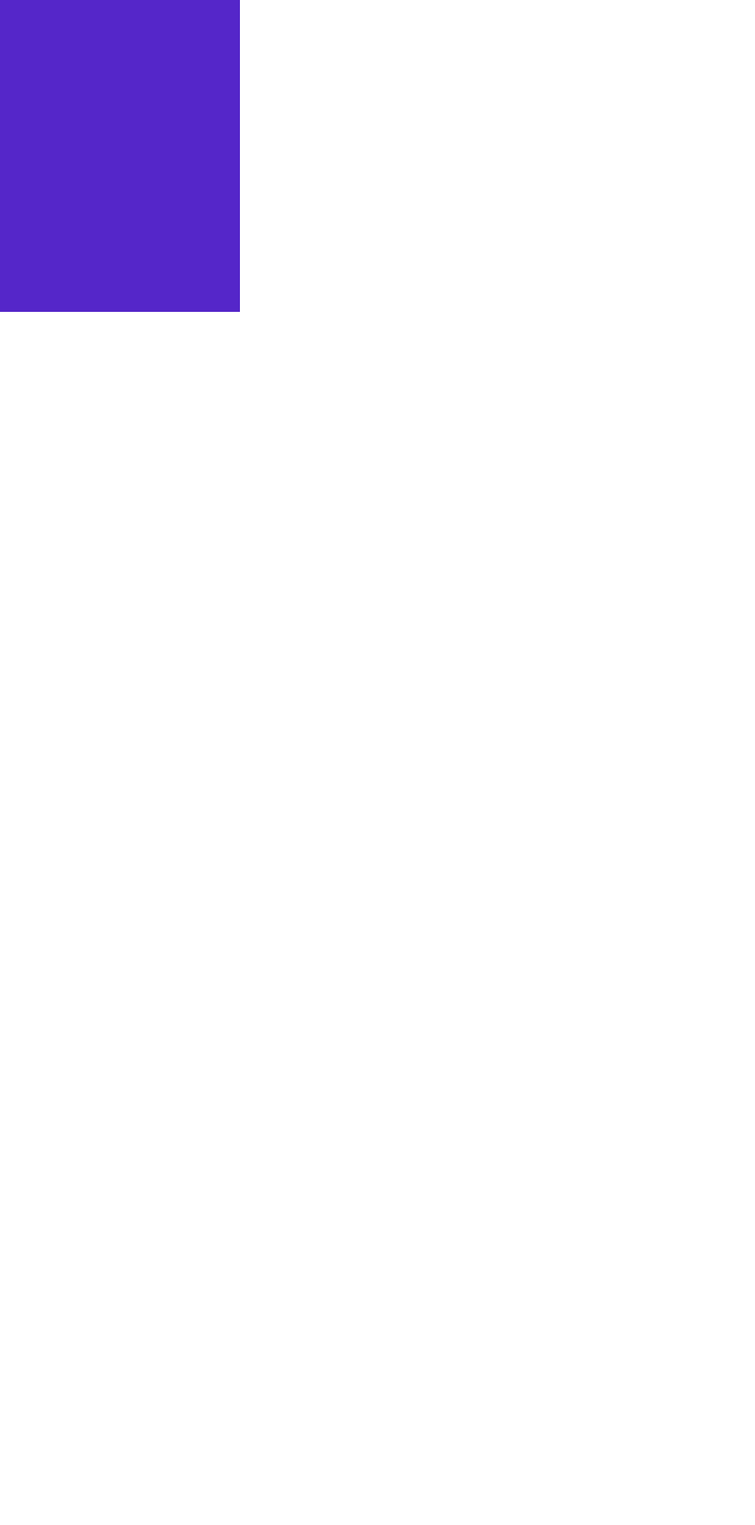
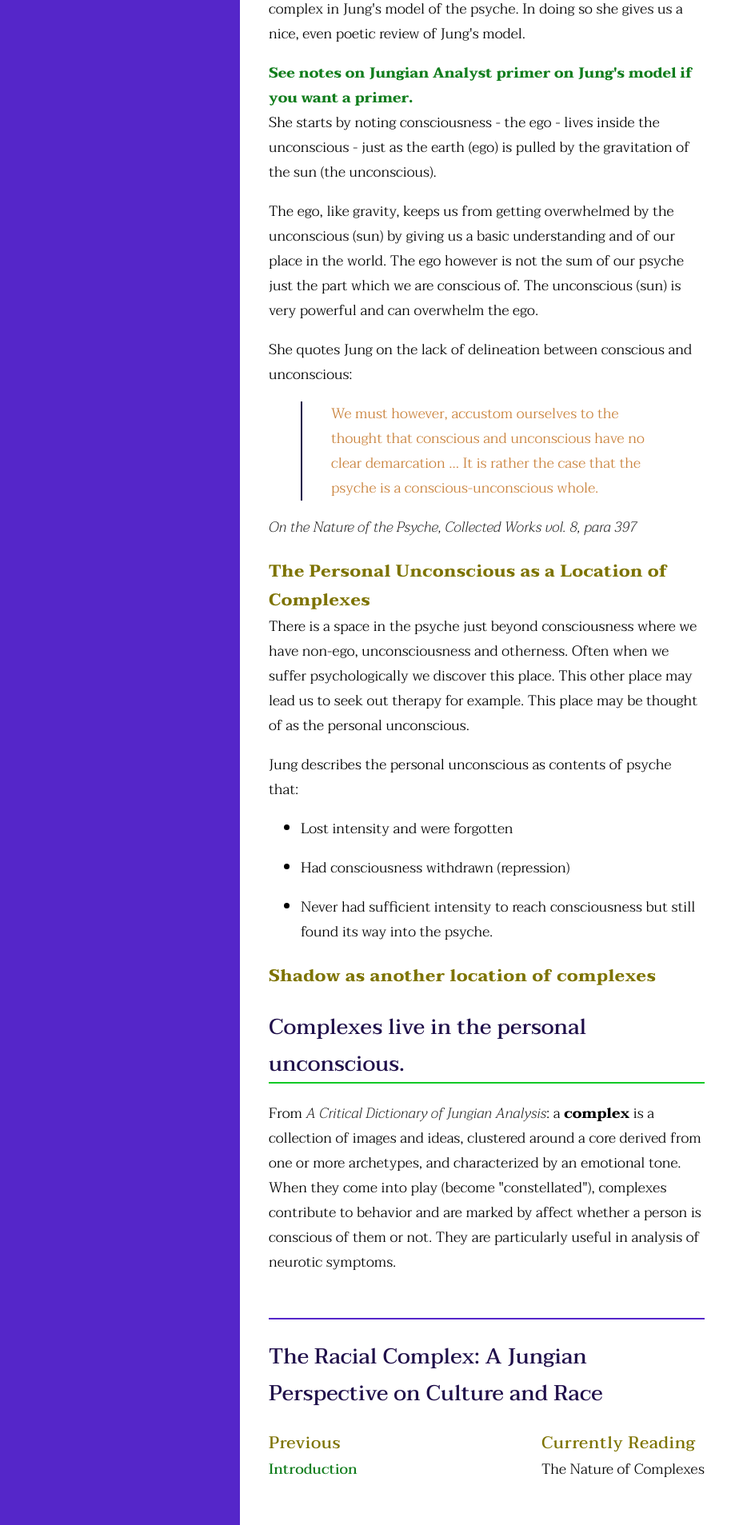
Before and after one commit to ghankerson/ghankerson.github.io, a Next.js app: page /racial-complex/1-the-nature-of-complexes in a window 1280 px wide. Before the commit this address had no page. Shown: the part 428-2335 px from the top of the page at 80% size, without its empty margins (0-944 px from the left). Before the commit the page ends 818 px from the top, so only its background shows below. Built offline with nearby package versions, Linux system fonts and the light colour scheme.

Commit message:
Add Breadcrumbs, prev/ next and content

```diff
--- /dev/null
+++ b/components/BreadCrumb.tsx
@@ -0,0 +1,18 @@
+import React from 'react'
+import Link from 'next/link'
+
+interface BreadcrumbProps {
+  parent: object,
+}
+
+const Breadcrumb = ( { parent } ) => {
+  return (
+    <ul className="breadcrumb">
+      <li className="breadcrumb">
+        <Link href={parent.href}><a>{parent.name}</a></Link>
+      </li>
+    </ul>
+  )
+}
+
+export default Breadcrumb
--- /dev/null
+++ b/components/PrevNext.tsx
@@ -0,0 +1,37 @@
+import React from 'react'
+import Link from 'next/link'
+
+interface PrevNextProps {
+  parent: string,
+  prev: object,
+  current: string,
+  next: object
+}
+
+const PrevNext = ( { parent, prev, current, next } ) => {
+  return (
+    <nav className="prev_next">
+      <h2 className="parent">{parent}</h2>
+      <ul className="prev_next">
+        {prev && (
+          <li>
+            <h3>Previous</h3>
+            <Link href={prev.href}><a>{prev.name}</a></Link>
+          </li>
+         )}
+        <li>
+          <h3>Currently Reading</h3>
+          {current}
+         </li>
+        {next && (
+          <li>
+            <h3>Next</h3>
+            <Link href={next.href}><a>{next.name}</a></Link>
+          </li>
+        )}
+      </ul>
+    </nav>
+  )
+}
+
+export default PrevNext
--- a/pages/_app.tsx
+++ b/pages/_app.tsx
@@ -4,6 +4,8 @@ import '../styles/layout.css'
 import '../styles/elements.css'
 import '../styles/navbar.css'
 import '../styles/components/attribution.css'
+import '../styles/components/Breadcrumb.css'
+import '../styles/components/PrevNext.css'
 
 // This default export is required in a new `pages/_app.js` file.
 export default function MyApp ({ Component, pageProps }) {
--- a/pages/books.mdx
+++ b/pages/books.mdx
@@ -5,6 +5,6 @@ import HtmlHeader from '../components/HtmlHeader'
 
 ### Notes on Books
 - <Link href="/sapiens"><a>Sapiens by Yuval Noah Harari</a></Link>
-- The Racial Complex: A Jungian Perspective on Culture and Race by Fanny Brewster
+- <Link href="/racial-complex"><a>The Racial Complex: A Jungian Perspective on Culture and Race by Fanny Brewster</a></Link>
 - <Link href="/origins"><a>The Origins and History of Consciousness by
   Erich Neumann</a></Link>
--- a/pages/index.mdx
+++ b/pages/index.mdx
@@ -17,7 +17,7 @@ a podcast of my own, but for now, it's mostly notes.
 
 ### Notes on Books
 - <Link href="/sapiens"><a>Sapiens by Yuval Noah Harari</a></Link>
-- The Racial Complex: A Jungian Perspective on Culture and Race by Fanny Brewster
+- <Link href="/racial-complex"><a>The Racial Complex: A Jungian Perspective on Culture and Race by Fanny Brewster</a></Link>
 - <Link href="/origins"><a>The Origins and History of Consciousness by
   Erich Neumann</a></Link>
 
--- /dev/null
+++ b/pages/racial-complex/1-the-nature-of-complexes.mdx
@@ -0,0 +1,66 @@
+import Link from 'next/link'
+import HtmlHeader from '../../components/HtmlHeader'
+import Breadcrumb from '../../components/Breadcrumb'
+import PrevNext from '../../components/PrevNext'
+
+<HtmlHeader title="Notes on The Racial Complex: A Jungian Perspective on Culture and Race: The Nature of Complexes" />
+<Breadcrumb parent={{name: "The Racial Complex: A Jungian Perspective on Culture and Race", href: "/racial-complex"}} />
+
+# 1. The Nature of Complexes
+
+*How unconscious psychological processes like complexes influence the our
+ego conscious thinking, and our collective human behavioral
+interactions.*
+
+Dr. Brewster start the chapter by locating the position of the complex in
+Jung's model of the psyche. In doing so she gives us a nice, even poetic
+review of Jung's model.
+
+<Link href="/johnbetts"><a>See notes on Jungian Analyst primer on Jung's
+model if you want a primer.</a></Link>
+
+She starts by noting consciousness - the ego - lives inside the
+unconscious - just as the earth (ego) is pulled by the gravitation of the
+sun (the unconscious).
+
+The ego, like gravity, keeps us from getting overwhelmed by the
+unconscious (sun) by giving us a basic understanding and of our place in
+the world. The ego however is not the sum of our psyche just the part
+which we are conscious of. The unconscious (sun) is very powerful and can
+overwhelm the ego.
+
+She quotes Jung on the lack of delineation between conscious and
+unconscious:
+
+> We must however, accustom ourselves to the thought that conscious and
+unconscious have no clear demarcation ... It is rather the case that
+the psyche is a conscious-unconscious whole.
+
+*On the Nature of the Psyche, Collected Works vol. 8, para 397*
+
+### The Personal Unconscious as a Location of Complexes
+
+There is a space in the psyche just beyond consciousness where we have
+non-ego, unconsciousness and otherness. Often when we suffer
+psychologically we discover this place. This other place may lead us to
+seek out therapy for example. This place may be thought of as the personal
+unconscious.
+
+Jung describes the personal unconscious as contents of psyche that:
+  - Lost intensity and were forgotten
+  - Had consciousness withdrawn (repression)
+  - Never had sufficient intensity to reach consciousness but still found
+    its way into the psyche.
+
+### Shadow as another location of complexes
+
+## Complexes live in the personal unconscious.
+
+From *A Critical Dictionary of Jungian Analysis*: a **complex** is
+a collection of images and ideas, clustered around a core derived from one
+or more archetypes, and characterized by an emotional tone. When they come
+into play (become "constellated"), complexes contribute to behavior and
+are marked by affect whether a person is conscious of them or not. They
+are particularly useful in analysis of neurotic symptoms.
+
+<PrevNext parent="The Racial Complex: A Jungian Perspective on Culture and Race" current="The Nature of Complexes" prev={{ name: "Introduction", href: "/racial-complex/introduction"}} />
--- /dev/null
+++ b/styles/components/Breadcrumb.css
@@ -0,0 +1,8 @@
+.breadcrumb {
+  padding: 0;
+  list-style-type: none;
+}
+
+.breadcrumb a {
+  font-weight: normal;
+}
--- /dev/null
+++ b/styles/components/PrevNext.css
@@ -0,0 +1,29 @@
+.prev_next {
+  margin-top: 3em;
+  border-top: 2px solid #5526C9;
+}
+
+.prev_next .prev_next {
+  margin-top: 0;
+  padding: 0;
+  border: 0;
+  list-style-type: none;
+  display: flex;
+  flex-wrap: wrap;
+  justify-content: space-between;
+}
+
+.prev_next > h2.parent {
+  border-bottom: none;
+  font-weight: normal;
+  margin-bottom: 0;
+}
+
+
+.prev_next .prev_next h3 {
+  font-weight: normal
+}
+
+.prev_next a {
+  font-weight: normal
+}
--- a/styles/elements.css
+++ b/styles/elements.css
@@ -6,8 +6,7 @@
 
 .main-column  h2 {
   color: #1F0E4A;
-  border-bottom: 2px solid #12C925;
-}
+  border-bottom: 2px solid #12C925; }
 
 .main-column h3 {
   color: #7D7300;
@@ -51,3 +50,10 @@ a:hover {
 
 .sidebar h2 a:hover {
 }
+
+blockquote {
+  border-left: 2px solid #1F0E4A;
+  color: #C9813A;
+  font-size: 1em;
+  padding-left: 2em;
+}
```
Also changed, not shown: pages/racial-complex/index.mdx (added, +13 -0 lines), pages/racial-complex/introduction.mdx (added, +52 -0 lines), public/images/books/racial-complex.jpg (added).
